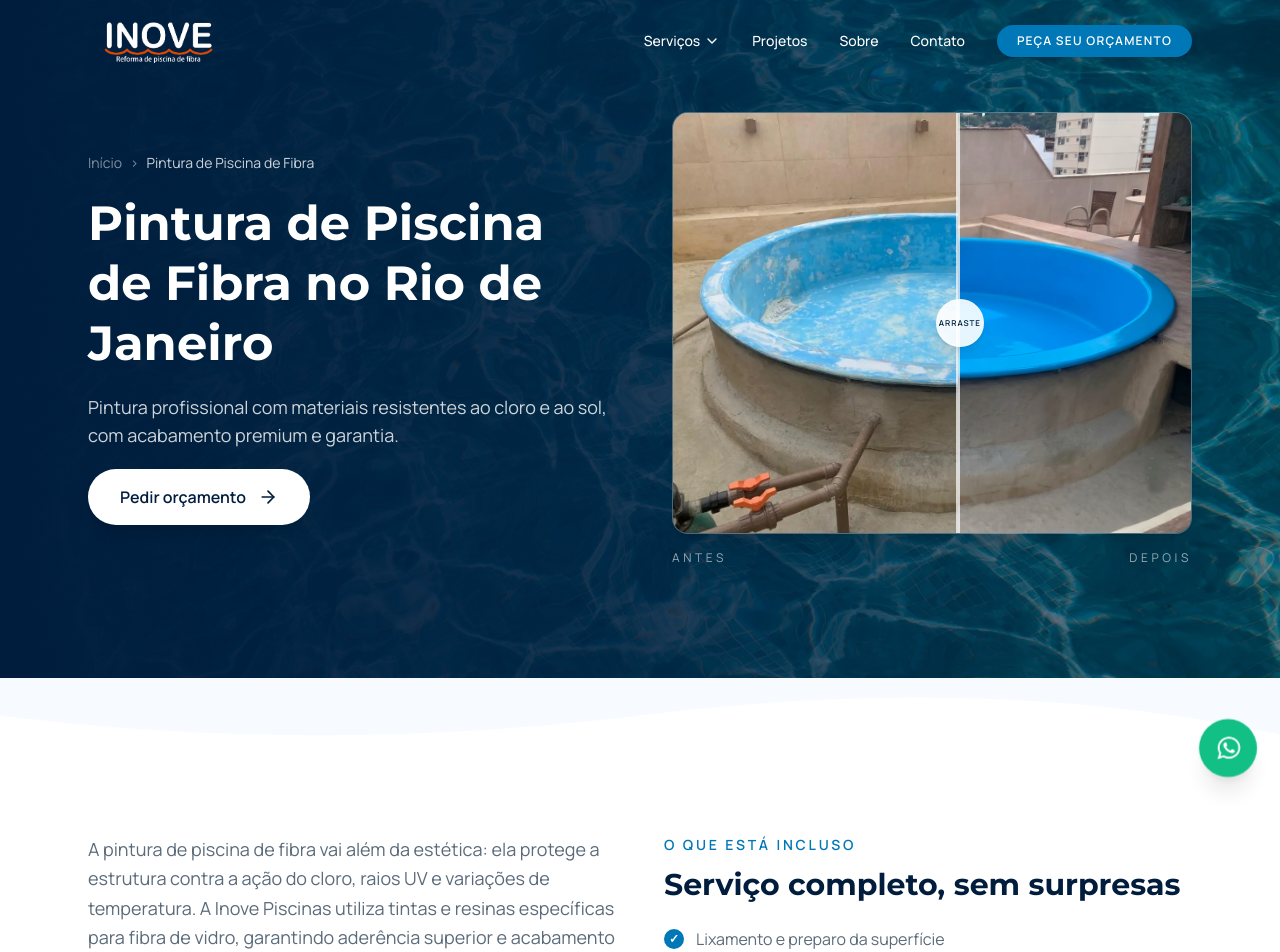
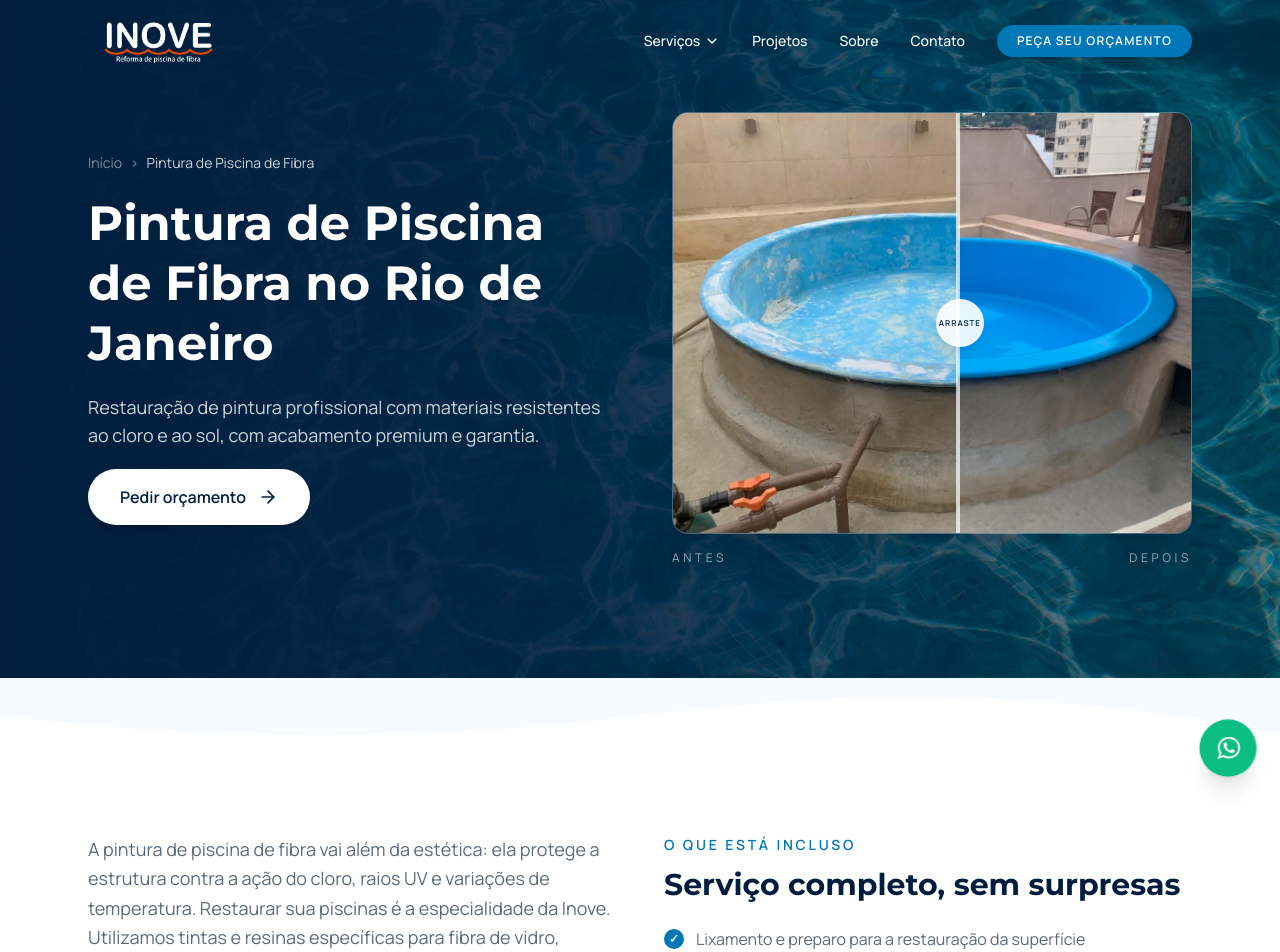
Before and after one commit to fiuzer/inove-piscinas, a Next.js app: page /servicos/pintura-piscina-fibra in a window 1280 px wide. Shown: the top 952 px of the page. Built offline with nearby package versions, Linux system fonts and the light colour scheme.

Commit message:
Alterações de copy

```diff
--- a/src/app/servicos/conserto-piscina-fibra/page.tsx
+++ b/src/app/servicos/conserto-piscina-fibra/page.tsx
@@ -14,15 +14,14 @@ const description = [
   "O conserto de piscina de fibra é a solução ideal para resolver fissuras, furos, vazamentos e delaminações antes que o problema se agrave e cause danos maiores. A Inove Piscinas realiza o diagnóstico completo e aplica os reparos com materiais específicos para fibra de vidro, garantindo resistência e durabilidade.",
   "O processo começa com a identificação precisa do dano: mapeamos as fissuras, localizamos pontos de vazamento e avaliamos o estado geral da superfície. Só então iniciamos o reparo com laminação em fibra de vidro, resinas e produtos de alta aderência adequados para superfícies úmidas.",
   "Após o conserto estrutural, realizamos o acabamento com pintura de proteção, devolvendo a aparência original da piscina e criando uma barreira adicional contra infiltrações futuras. O resultado é uma piscina estruturalmente sólida, com superfície lisa e protegida.",
-  "Atendemos residências, condomínios, hotéis e pousadas no Rio de Janeiro e Niterói. Entre em contato para agendar uma vistoria sem compromisso.",
+  "Atendemos residências, condomínios, hotéis e pousadas no Rio de Janeiro e Niterói.",
 ];
 
 const included = [
   "Diagnóstico e mapeamento de fissuras e furos",
   "Reparo estrutural com laminação em fibra de vidro",
-  "Aplicação de resinas de alta aderência",
+  "Aplicação de resinas de alta durabilidade",
   "Tratamento de vazamentos e pontos de infiltração",
-  "Acabamento e pintura de proteção",
   "Garantia de serviço",
 ];
 
--- a/src/app/servicos/pintura-piscina-fibra/page.tsx
+++ b/src/app/servicos/pintura-piscina-fibra/page.tsx
@@ -5,20 +5,20 @@ import type { Metadata } from "next";
 export const metadata: Metadata = {
   title: "Pintura de Piscina de Fibra RJ — Resistente ao Cloro",
   description:
-    "Pintura profissional de piscinas de fibra com materiais resistentes ao cloro e ao sol. Acabamento premium e garantia de serviço. Atendemos RJ e Niterói.",
+    "Restauração de pintura profissional de piscinas de fibra com materiais resistentes ao cloro e ao sol. Acabamento premium e garantia de serviço. Atendemos RJ e Niterói.",
 };
 
 const WHATSAPP_HREF = WHATSAPP_LINKS.pinturaPiscina;
 
 const description = [
-  "A pintura de piscina de fibra vai além da estética: ela protege a estrutura contra a ação do cloro, raios UV e variações de temperatura. A Inove Piscinas utiliza tintas e resinas específicas para fibra de vidro, garantindo aderência superior e acabamento duradouro.",
+  "A pintura de piscina de fibra vai além da estética: ela protege a estrutura contra a ação do cloro, raios UV e variações de temperatura. Restaurar sua piscinas é a especialidade da Inove. Utilizamos tintas e resinas específicas para fibra de vidro, garantindo aderência superior e acabamento duradouro. Restaurar sua piscina é prolongar sua vida útil e manter a beleza por mais tempo.",
   "Nossa equipe prepara a superfície com lixamento e tratamento adequados antes de aplicar qualquer produto. Esse processo é fundamental para que a tinta tenha aderência correta e não descole com o tempo — problema comum quando o serviço é feito com materiais inadequados ou sem o preparo certo.",
   "Azul piscina ou branco gelo, entregamos acabamento uniforme, liso e bonito, com camadas de proteção que garantem durabilidade no clima do Rio de Janeiro.",
   "Atendemos residências, condomínios e empreendimentos comerciais no Rio de Janeiro e Niterói. Após a avaliação, informamos o número de demãos necessárias e o prazo de execução.",
 ];
 
 const included = [
-  "Lixamento e preparo da superfície",
+  "Lixamento e preparo para a restauração da superfície",
   "Tratamento de fissuras superficiais",
   "Pintura com tinta específica para fibra",
   "Aplicação de duas ou mais demãos",
@@ -72,7 +72,7 @@ export default function PinturaPiscinaFibraPage() {
       />
       <ServicePageLayout
         title="Pintura de Piscina de Fibra no Rio de Janeiro"
-        subtitle="Pintura profissional com materiais resistentes ao cloro e ao sol, com acabamento premium e garantia."
+        subtitle="Restauração de pintura profissional com materiais resistentes ao cloro e ao sol, com acabamento premium e garantia."
         description={description}
         included={included}
         faq={faq}
--- a/src/app/servicos/reforma-banheira-fibra/page.tsx
+++ b/src/app/servicos/reforma-banheira-fibra/page.tsx
@@ -12,17 +12,16 @@ const WHATSAPP_HREF = WHATSAPP_LINKS.reformaBanheira;
 
 const description = [
   "Banheiras de fibra são investimentos que, com o tempo, podem apresentar fissuras, manchas, perda de brilho ou danos estruturais. A Inove Piscinas oferece serviço completo de reforma de banheiras de fibra no Rio de Janeiro e Niterói.",
-  "O processo começa com uma avaliação detalhada do estado da banheira. Nossa equipe identifica todos os pontos de dano — trincas, bolhas, desgaste de gel coat — e apresenta um diagnóstico honesto com o que é necessário para restaurar a peça.",
-  "Utilizamos materiais de alta qualidade compatíveis com a estrutura de fibra de vidro, garantindo resistência à água quente, produtos de limpeza e ao uso cotidiano. O resultado é uma banheira com aparência renovada e superfície lisa, como se fosse nova.",
+  "O processo começa com uma avaliação detalhada do estado da banheira. Nossa equipe identifica todos os pontos de dano — trincas, bolhas, desgaste — e apresenta um diagnóstico honesto com o que é necessário para restaurar a peça.",
+  "Utilizamos materiais de alta qualidade compatíveis com a estrutura de fibra de vidro, garantindo resistência à água quente, produtos de limpeza e ao uso cotidiano. O resultado é uma banheira com aparência renovada e brilhosa, como se fosse nova.",
   "Nosso diferencial é o atendimento cuidadoso e o respeito ao ambiente do cliente. Trabalhamos com limpeza e organização, minimizando qualquer transtorno durante o serviço.",
 ];
 
 const included = [
   "Avaliação completa da estrutura",
   "Conserto de fissuras e trincas",
-  "Tratamento de bolhas e desgastes",
-  "Aplicação de resina de fibra de vidro",
-  "Acabamento e polimento final",
+  "Aplicação de resina de fibra de vidro (Caso necessário)",
+  "Aplicação de duas camadas de tinta",
   "Garantia de serviço",
 ];
 
@@ -40,7 +39,7 @@ const faq = [
   {
     question: "Quanto tempo demora a reforma de uma banheira?",
     answer:
-      "Em média de 1 a 3 dias úteis, dependendo do nível de dano. Após a avaliação, informamos o prazo exato.",
+      "Em média de 2 dias, dependendo do nível de dano. Após a avaliação, informamos o prazo exato.",
   },
   {
     question: "O serviço tem garantia?",
```
